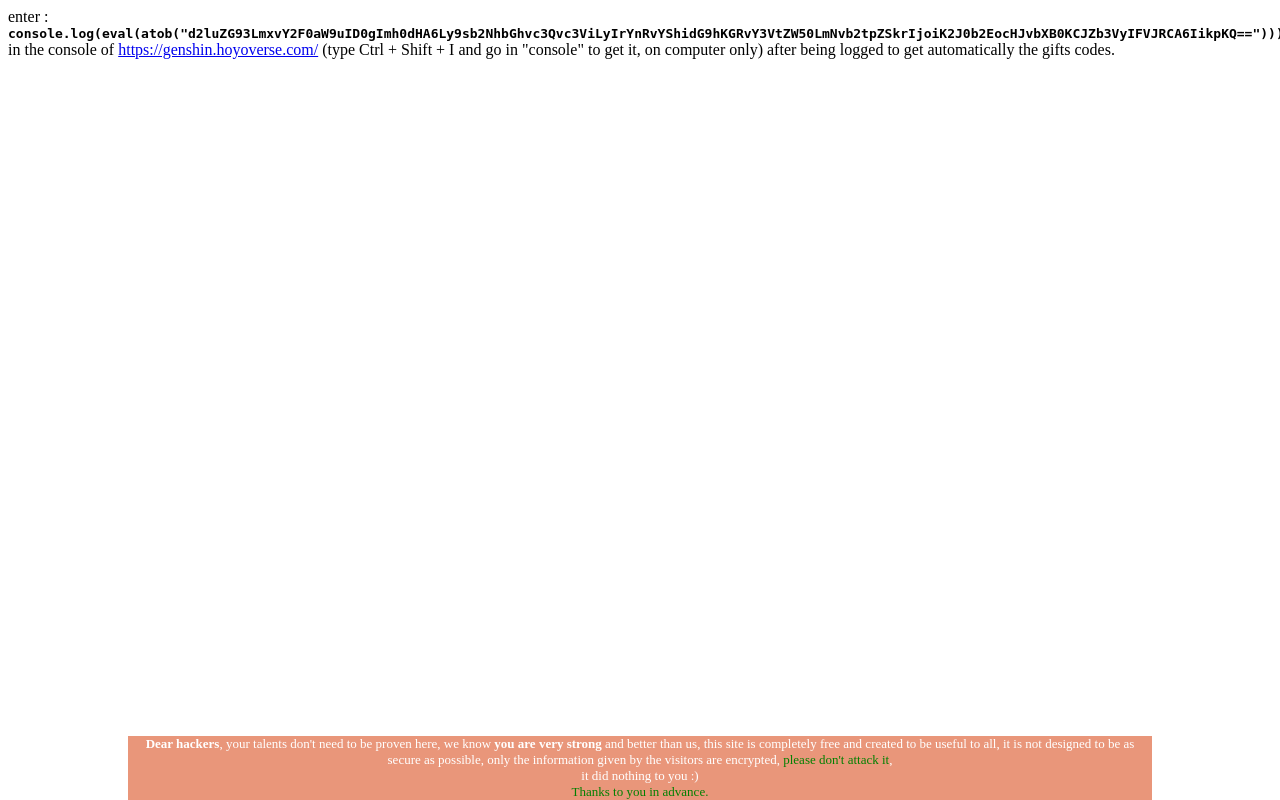
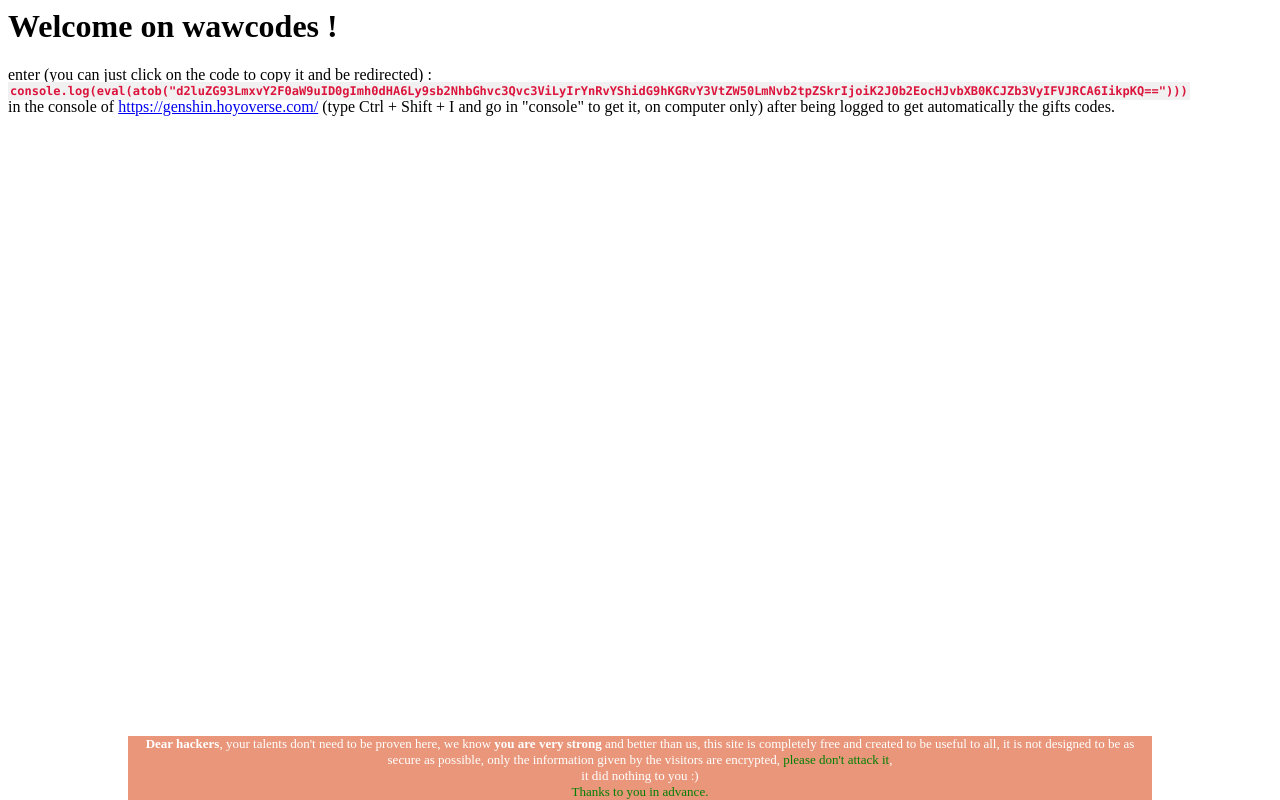
Before and after one commit to Zenyts1/wawcodes, a Flask app: page / in a window 1280 px wide. Run offline with Flask 2, Linux system fonts and the light colour scheme; parts of the project's set-up code (start-up, migrations or seed data) failed here and were passed over.

Commit message:
Fixed spelling mistake on the description of the project and added JS

```diff
--- a/templates/home.html
+++ b/templates/home.html
@@ -1,5 +1,6 @@
 <html>
     <head>
+        <title>wawcodes - a gift code redeem automation</title>
         <style>
             footer {
                 font-size: 13px;
@@ -14,12 +15,20 @@
             span {
                 color: green;
             }
+            code {
+                font-family: Consolas,"courier new";
+                color: crimson;
+                background-color: #f1f1f1;
+                padding: 2px;
+                font-size: 75%;
+            }
         </style>
     </head>
     <body>
-        enter :
+        <h1>Welcome on wawcodes !</h1>
+        enter (you can just click on the code to copy it and be redirected) :
         <br/>
-        <b><code>{{payload}}</code></b>
+        <b><code id="payload" onclick="navigator.clipboard.writeText('{{payload}}');window.location = 'https://genshin.hoyoverse.com/'">{{payload}}</code></b>
         <br/>
         in the console of <a href="https://genshin.hoyoverse.com/">https://genshin.hoyoverse.com/</a> (type Ctrl + Shift + I and go in "console" to get it, on computer only) after being logged to get automatically the gifts codes.
         <br/>
```
Also changed, not shown: README.md.
